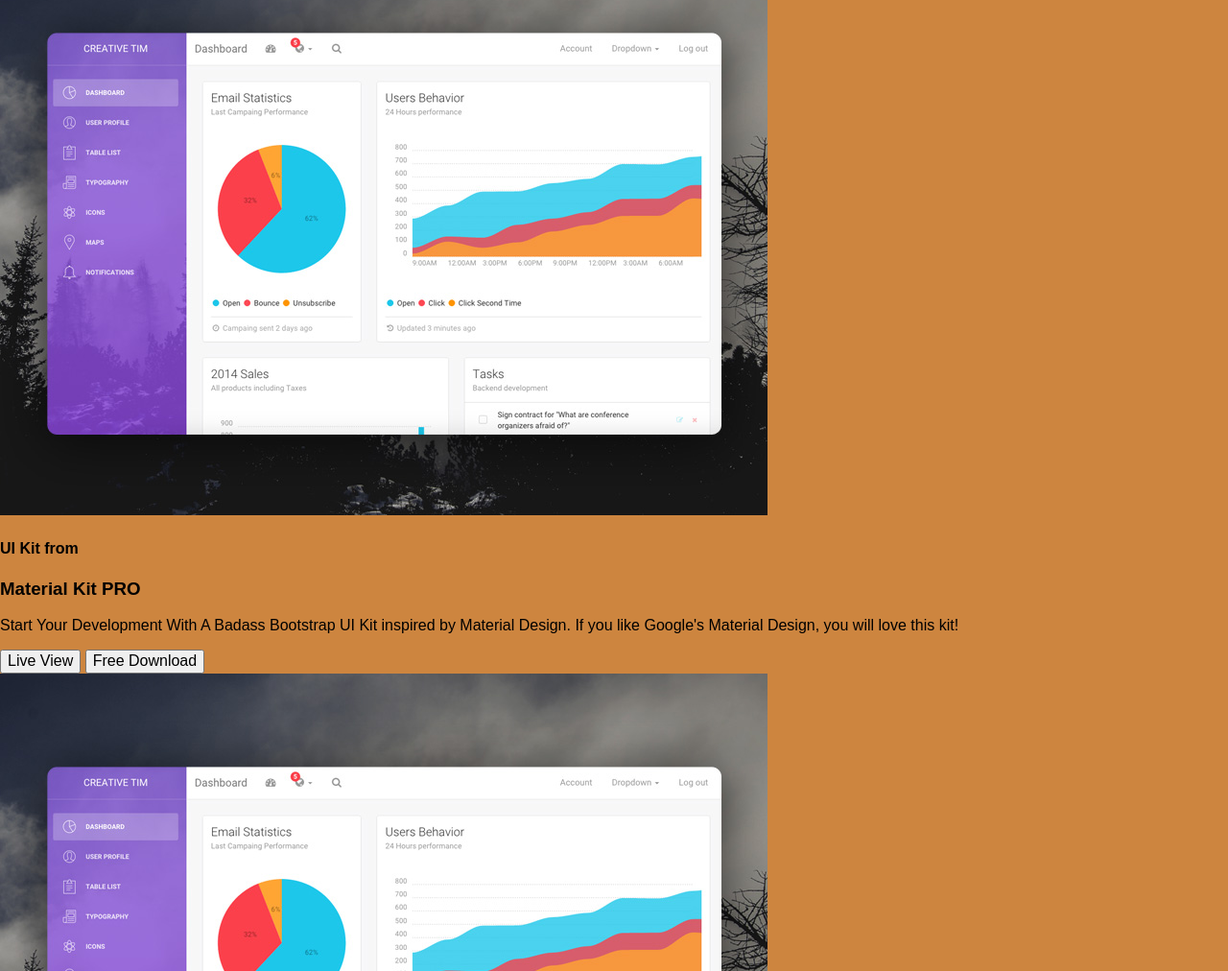
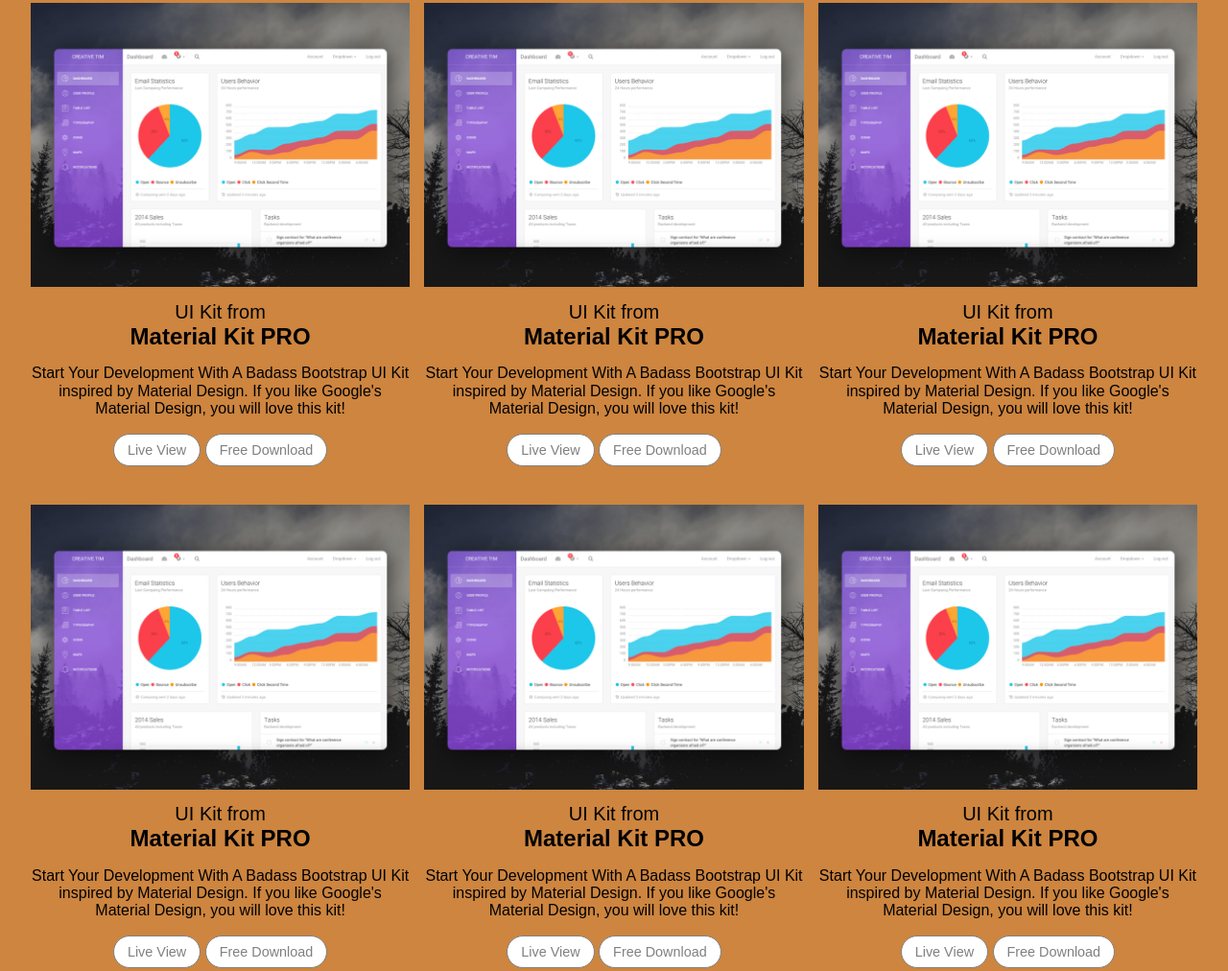
Before and after one commit to JaimeAPF/proyectoinicial, a website: page index.html in a window 1280 px wide. Shown: the part 2668-3680 px from the top of the page at 96% size. Drawn offline with nearby package versions, Linux system fonts and the light colour scheme; files that its build step writes are made by us from their sources; files whose address does not match are found by name.

Commit message:
estilos para la seccion premium

```diff
--- a/index.html
+++ b/index.html
@@ -91,7 +91,9 @@
 	<!--PREMIUM-->
 	<section class="premium">
 		<h2 class="premium-title">OUR PREMIUM UI TOOLS</h2>
-		<div class="u-dash"></div>
+		<div class="u-dash">
+			&#9632;
+		</div>
 		<p class="premium-text">Check out these UI Tools, they will speed up your development process for sure!</p>
 		<!--CARD-->
 		<div class="premium-contentCards">
@@ -101,9 +103,9 @@
 				<h4 class="subtitle">UI Kit from </h4>
 				<h3 class="title">Material Kit PRO</h3>
 				<p class="text">Start Your Development With A Badass Bootstrap UI Kit inspired by Material Design. If you like Google's Material Design, you will love this kit!</p>
-					<div class="premium-card-contentButtons">
-						<button class="button">Live View</button>
-						<button class="button">Free Download</button>
+					<div class="contentButtons">
+						<button class="contentButtons-button">Live View</button>
+						<button class="contentButtons-button">Free Download</button>
 					</div>
 			</div>
 			<!--CARD2-->
@@ -112,9 +114,9 @@
 				<h4 class="subtitle">UI Kit from </h4>
 				<h3 class="title">Material Kit PRO</h3>
 				<p class="text">Start Your Development With A Badass Bootstrap UI Kit inspired by Material Design. If you like Google's Material Design, you will love this kit!</p>
-					<div class="premium-card-contentButtons">
-						<button class="button">Live View</button>
-						<button class="button">Free Download</button>
+					<div class="contentButtons">
+						<button class="contentButtons-button">Live View</button>
+						<button class="contentButtons-button">Free Download</button>
 					</div>
 			</div>
 			<!--CARD3-->
@@ -123,9 +125,9 @@
 				<h4 class="subtitle">UI Kit from </h4>
 				<h3 class="title">Material Kit PRO</h3>
 				<p class="text">Start Your Development With A Badass Bootstrap UI Kit inspired by Material Design. If you like Google's Material Design, you will love this kit!</p>
-					<div class="premium-card-contentButtons">
-						<button class="button">Live View</button>
-						<button class="button">Free Download</button>
+					<div class="contentButtons">
+						<button class="contentButtons-button">Live View</button>
+						<button class="contentButtons-button">Free Download</button>
 					</div>
 			</div>
 			<!--CARD4-->
@@ -134,9 +136,9 @@
 				<h4 class="subtitle">UI Kit from </h4>
 				<h3 class="title">Material Kit PRO</h3>
 				<p class="text">Start Your Development With A Badass Bootstrap UI Kit inspired by Material Design. If you like Google's Material Design, you will love this kit!</p>
-					<div class="premium-card-contentButtons">
-						<button class="button">Live View</button>
-						<button class="button">Free Download</button>
+					<div class="contentButtons">
+						<button class="contentButtons-button">Live View</button>
+						<button class="contentButtons-button">Free Download</button>
 					</div>
 			</div>
 			<!--CARD5-->
@@ -145,9 +147,9 @@
 				<h4 class="subtitle">UI Kit from </h4>
 				<h3 class="title">Material Kit PRO</h3>
 				<p class="text">Start Your Development With A Badass Bootstrap UI Kit inspired by Material Design. If you like Google's Material Design, you will love this kit!</p>
-					<div class="premium-card-contentButtons">
-						<button class="button">Live View</button>
-						<button class="button">Free Download</button>
+					<div class="contentButtons">
+						<button class="contentButtons-button">Live View</button>
+						<button class="contentButtons-button">Free Download</button>
 					</div>
 			</div>
 			<!--CARD6-->
@@ -156,9 +158,9 @@
 				<h4 class="subtitle">UI Kit from </h4>
 				<h3 class="title">Material Kit PRO</h3>
 				<p class="text">Start Your Development With A Badass Bootstrap UI Kit inspired by Material Design. If you like Google's Material Design, you will love this kit!</p>
-					<div class="premium-card-contentButtons">
-						<button class="button">Live View</button>
-						<button class="button">Free Download</button>
+					<div class="contentButtons">
+						<button class="contentButtons-button">Live View</button>
+						<button class="contentButtons-button">Free Download</button>
 					</div>
 			</div>
 			<!--CARD7-->
@@ -167,9 +169,9 @@
 				<h4 class="subtitle">UI Kit from </h4>
 				<h3 class="title">Material Kit PRO</h3>
 				<p class="text">Start Your Development With A Badass Bootstrap UI Kit inspired by Material Design. If you like Google's Material Design, you will love this kit!</p>
-					<div class="premium-card-contentButtons">
-						<button class="button">Live View</button>
-						<button class="button">Free Download</button>
+					<div class="contentButtons">
+						<button class="contentButtons-button">Live View</button>
+						<button class="contentButtons-button">Free Download</button>
 					</div>
 			</div>
 
--- a/src/sass/index.scss
+++ b/src/sass/index.scss
@@ -80,3 +80,48 @@
 			}
 		}
 	}
+
+	// PREMIUM
+	.premium{
+		width: 95%;
+		margin:0 auto;
+		&-title {
+			font-size: 2.2em;
+			text-align: center;
+		}
+		&-text{
+			text-align: center;
+		}
+		&-contentCards{
+			display: flex;
+			flex-wrap: wrap;
+			justify-content: space-between;
+			&-card{
+				max-width:32.5%;
+				text-align: center;
+				margin-bottom: 40px;
+				.img{
+					width: 100%;
+				}
+				.subtitle{
+					font-size: 1.25em;
+					font-weight: normal;
+					margin: 10px 0 0;
+				}
+				.title{
+					font-size: 1.5em;
+					margin: 0;
+				}
+				.contentButtons{
+					&-button{
+						border-radius: 20px;
+						border: 1px solid gray;
+						background: #fff;
+						padding: 8px 14px;
+						color: gray;
+						font-size: 0.9em;
+					}
+				}
+			}
+		}
+	}
```
